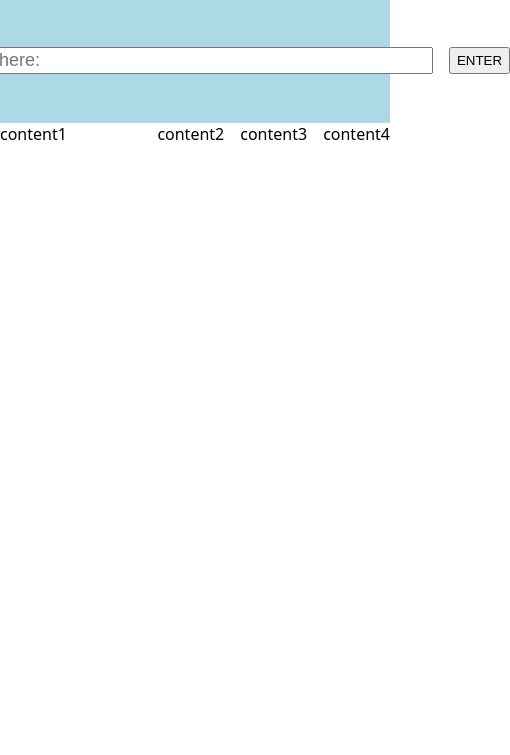
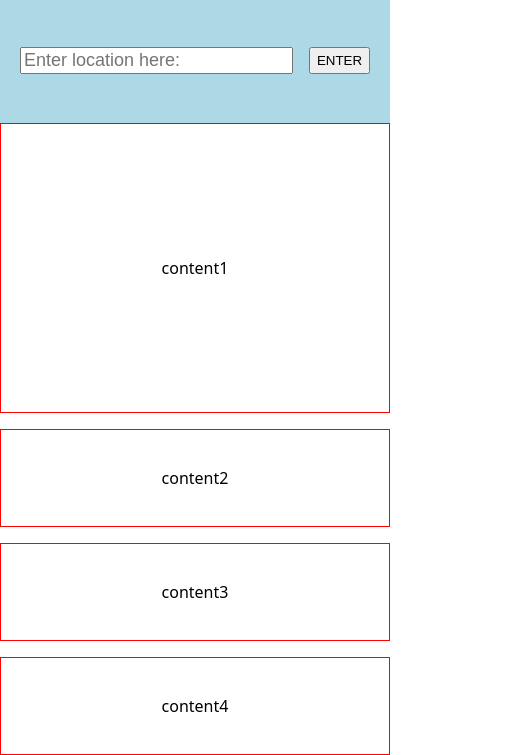
Before and after one commit to jakubpogo/weather-app, a plain HTML site: page src/index.html in a window 390 px wide. Shown: the part 89-844 px from the top of the page, 510 px wide, since content can reach past the window. Drawn offline with Linux system fonts and the light colour scheme.

Commit message:
improved mobile view

```diff
--- a/src/style.css
+++ b/src/style.css
@@ -32,9 +32,9 @@ h1{
 }
 
 .location-input {
-    /* width: 48;
-    height: 48; */
+    width: 70vw;
     font-size: large;
+    max-width: 400px;
 }
 
 .header {
@@ -61,12 +61,23 @@ h1{
     flex-direction: row;
     flex: 5;
     gap: 1rem;
+
 }
 
 .output-data > div {
     flex: 1;
+    border: 1px solid red;
+    display: grid;
+    place-content: center;
 }
 
 .output-data > .current-day {
     flex: 3;
 }
+
+@media screen and (max-width: 600px) {
+    .output-data {
+        flex-direction: column;
+        overflow-y: auto;
+    }
+}
```
